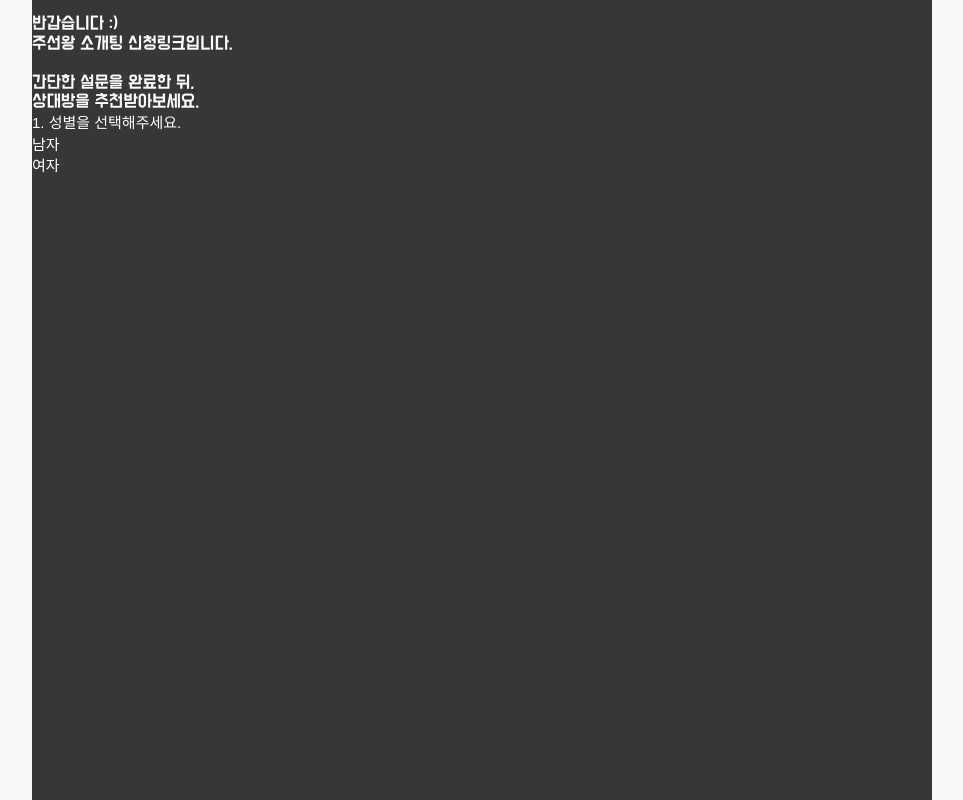
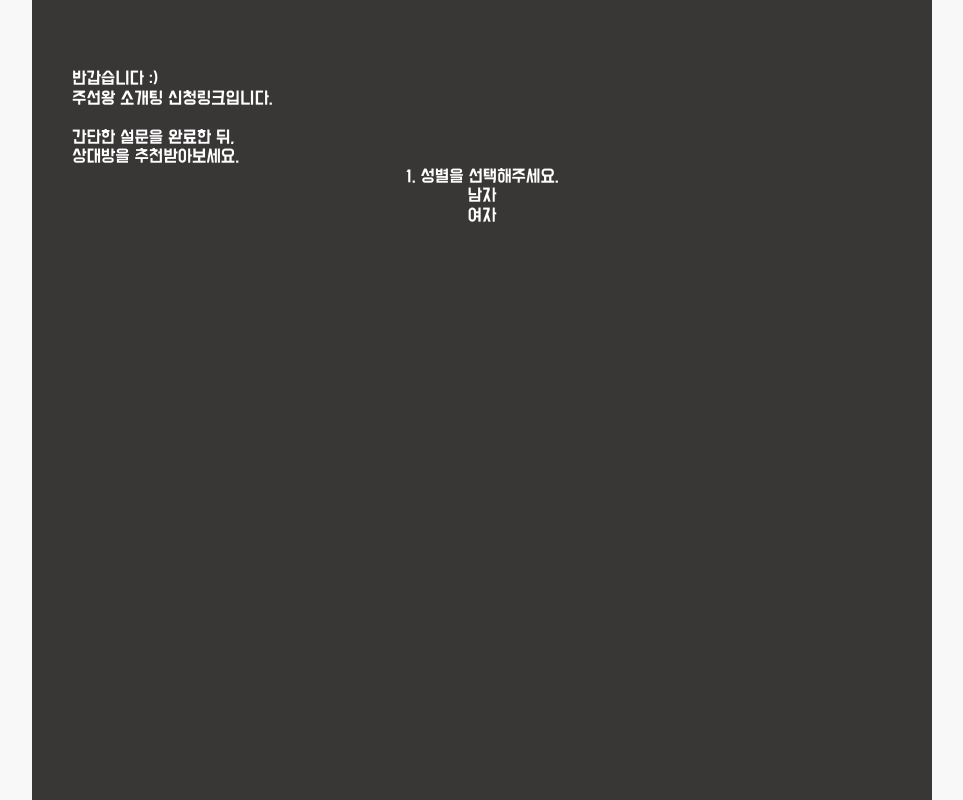
Before and after one commit to soyoungpark-tech/juseonwang_prj, a plain HTML site: page index.html in a window 1280 px wide. Shown: the whole page, without its empty margins (158-1121 px from the left). Drawn offline with Linux system fonts and the light colour scheme.

Commit message:
add layout
add nanum font

```diff
--- a/css/common.css
+++ b/css/common.css
@@ -21,6 +21,12 @@
 @font-face {
   font-family: 'Dohyeon';
   src: url(/fonts/BMDOHYEON_ttf.ttf);
+  font-weight: normal;
+  font-style: normal;
+}
+@font-face {
+  font-family: 'Nanum';
+  src: url(/fonts/NanumGothic.ttf);
   font-weight: normal;
   font-style: normal;
 }
@@ -269,10 +275,10 @@ img.pc-content{display: inline-block;}
 .column_quarter{width: 25%;}
 
 /* container */
-.container.sm900{max-width: 900px;padding-top: 140px;padding-bottom: 50px; margin: 0 auto;}
+/* .container.sm900{max-width: 900px;padding-top: 140px;padding-bottom: 50px; margin: 0 auto;}
 .container.sm1000{max-width: 1000px;padding-top: 140px;padding-bottom: 50px; margin: 0 auto;}
 .container.sm1100{max-width: 1100px;padding-top: 140px;padding-bottom: 50px; margin: 0 auto;}
 .container.sm1200{max-width: 1200px;padding-top: 140px;padding-bottom: 50px; margin: 0 auto;}
 .container.md{max-width: 1300px;padding-top: 140px;padding-bottom: 50px; margin: 0 auto;}
 .container.md1500{max-width: 1500px; margin: 0 auto;}
-.container.md1920{max-width: 1920px;padding-top: 140px;padding-bottom: 50px; }
+.container.md1920{max-width: 1920px;padding-top: 140px;padding-bottom: 50px; } */
--- a/css/style.css
+++ b/css/style.css
@@ -2,19 +2,19 @@
 
 /* 초기화 */
 html {overflow-y:scroll;height:100%;min-width:320px}
-body {margin:0;padding:0;font-size:2em;background:#f8f8f8;height:100%;font-family:'Nanum Gothic', dotum, sans-serif;color: #fff;}
+body {margin:0;padding:0;font-size:2em;background:#f8f8f8;height:100%;font-family:'Dohyeon', dotum, sans-serif;color: #fff;}
 body.on {overflow: hidden; position: fixed; left: 0; top: 0; width: 100%; height: 100%;}
 html, h1, h2, h3, h4, h5, h6, form, fieldset, img {margin:0;padding:0;border:0}
-h1, h2, h3, h4, h5, h6 {font-size:1em;font-family:'Nanum Gothic', dotum, sans-serif}
+h1, h2, h3, h4, h5, h6 {font-size:1em;font-family:'Dohyeon', dotum, sans-serif}
 article, aside, details, figcaption, figure, footer, header, hgroup, menu, nav, section {display:block}
 legend {position:absolute;font-size:0;line-height:0;text-indent:-9999em;overflow:hidden}
 label, input, button, select, img {vertical-align:middle}
-input, button {margin:0;padding:0;font-size:1em;font-family:'Nanum Gothic', dotum, sans-serif}
+input, button {margin:0;padding:0;font-size:1em;font-family:'Dohyeon', dotum, sans-serif}
 button {cursor:pointer; background: inherit;border: none;box-shadow: none;border-radius: 0;padding: 0;overflow: visible;color: inherit;}
 input[type=text], input[type=password], input[type=submit], input[type=image], button {font-size:1em;-webkit-appearance:none}
-textarea, select {font-size:1em;font-family:'Nanum Gothic', dotum, sans-serif}
-textarea {border-radius:0;-webkit-appearance:none;font-family:'Nanum Gothic', dotum, sans-serif}
-select {margin:0;background:none;font-family:'Nanum Gothic', dotum, sans-serif}
+textarea, select {font-size:1em;font-family:'Dohyeon', dotum, sans-serif}
+textarea {border-radius:0;-webkit-appearance:none;font-family:'Dohyeon', dotum, sans-serif}
+select {margin:0;background:none;font-family:'Dohyeon', dotum, sans-serif}
 p {margin:0;padding:0;word-break:break-all}
 hr {display:none}
 pre {overflow-x:scroll;font-size:1.1em}
@@ -31,7 +31,11 @@ ul {list-style:none}
 #wrap {min-width: 320px;}
 
 /* common layout */
-.desktop{width: 900px;margin: auto;padding-top: 15px;padding-bottom: 0;white-space: nowrap;background: #393636ff;height: 100vh;}
+.desktop{width: 900px;margin: auto;padding: 70px 40px 50px; white-space: nowrap;background: #393636ff;height: 100vh;}
 
 /* common font style */
-.tit_dohyeon {font-family: 'Dohyeon';}
+.font_dohyeon {font-family: 'Dohyeon';}
+.font_nanum {font-family: 'Nanum';}
+
+/* section 01 */
+.choose_gender {text-align: center;}
--- a/index.html
+++ b/index.html
@@ -29,7 +29,7 @@
 
 <div class="desktop">
     <div class="sec01_gender">
-        <div class="tit_greet tit_dohyeon">
+        <div class="tit_greet">
             <p>
                 반갑습니다 :)<br>
                 주선왕 소개팅 신청링크입니다.
@@ -40,7 +40,7 @@
                 상대방을 추천받아보세요.
             </p>
         </div>
-        <div>
+        <div class="choose_gender">
             <h1>1. 성별을 선택해주세요.</h1>
             <ul>
                 <li>
```
Also changed, not shown: 1 other file.
